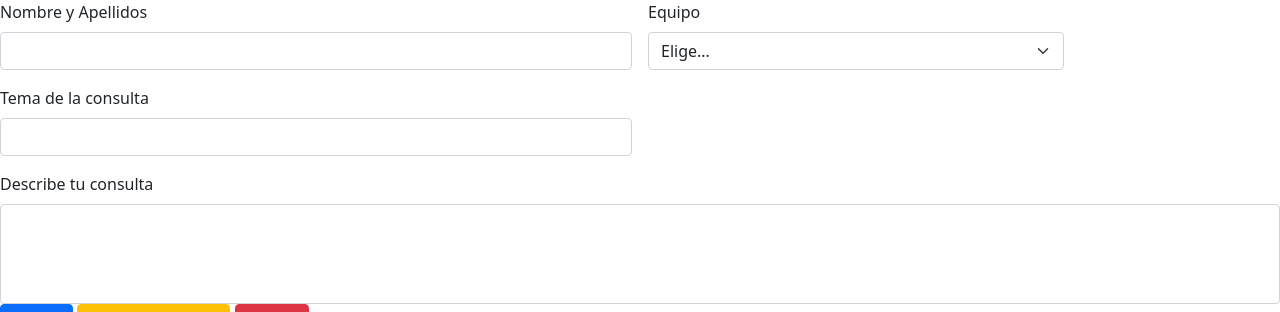
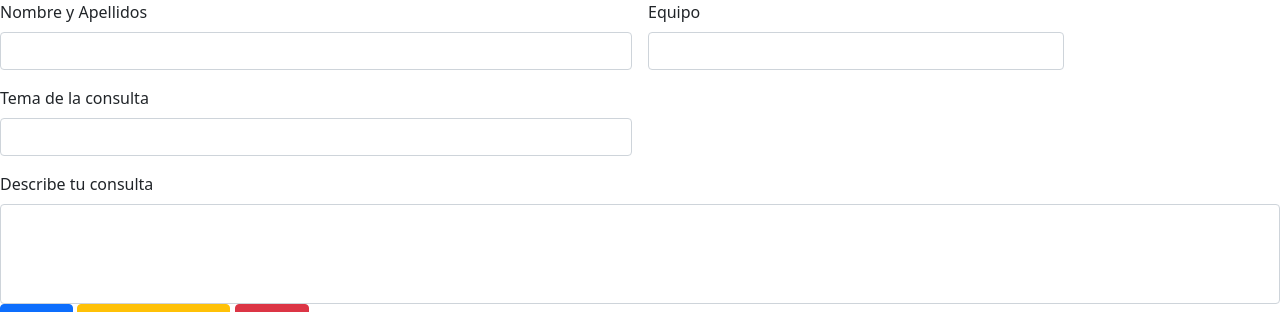
Before and after one commit to ItCrowdZombie/Consultorio, a PHP site: page /Views/pages/create.php in a window 1280 px wide. Shown: the top 312 px of the page. Run offline with PHP 8.4, Linux system fonts and the light colour scheme.

Commit message:
variables input

```diff
--- a/Views/pages/create.php
+++ b/Views/pages/create.php
@@ -8,31 +8,26 @@
     <title>Consultorio</title>
 </head>
 <body>
-<form class="row g-3">
+<form class="row g-3" action = "form.php" method = "$_POST">
 
 <div class="col-md-6">
     <label for="inputName" class="form-label">Nombre y Apellidos</label>
-    <input type="text" class="form-control" id="inputName">
+    <input type="text" class="form-control" id="inputName" name="inputName"require>
 </div>
 
 <div class="col-md-4">
     <label for="inputEquipo" class="form-label">Equipo</label>
-    <select id="inputEquipo" class="form-select">
-      <option selected>Elige...</option>
-      <option>Equipo1</option>
-      <option>Equipo2</option>
-      <option>Equipo3</option>
-    </select>
+    <input type="text" class="form-control" id="inputEquipo" name="inputEquipo" require>
 </div>
 
 <div class="col-md-6">
     <label for="inputTema" class="form-label">Tema de la consulta</label>
-    <input type="text" class="form-control" id="inputTema">
+    <input type="text" class="form-control" id="inputTema" name="inputTema" require>
 </div>
 
 <div class="col-12">
     <label for="inputAddress" class="form-label">Describe tu consulta</label>
-    <input type="text" class="form-control" id="inputAddress" style="height: 100px">
+    <input type="text" class="form-control" id="inputDescription" name="inputDescription" style="height: 100px" require>
   </div>
 
 </form>
--- /dev/null
+++ b/src/form.php
@@ -0,0 +1,6 @@
+<?php
+$nombre =$_POST['inputName'];
+$equipo=$_POST['inputEquipo'];
+$tema=$_POST['inputTema'];
+$description=$_POST['inputDescription'];
+?>
```
